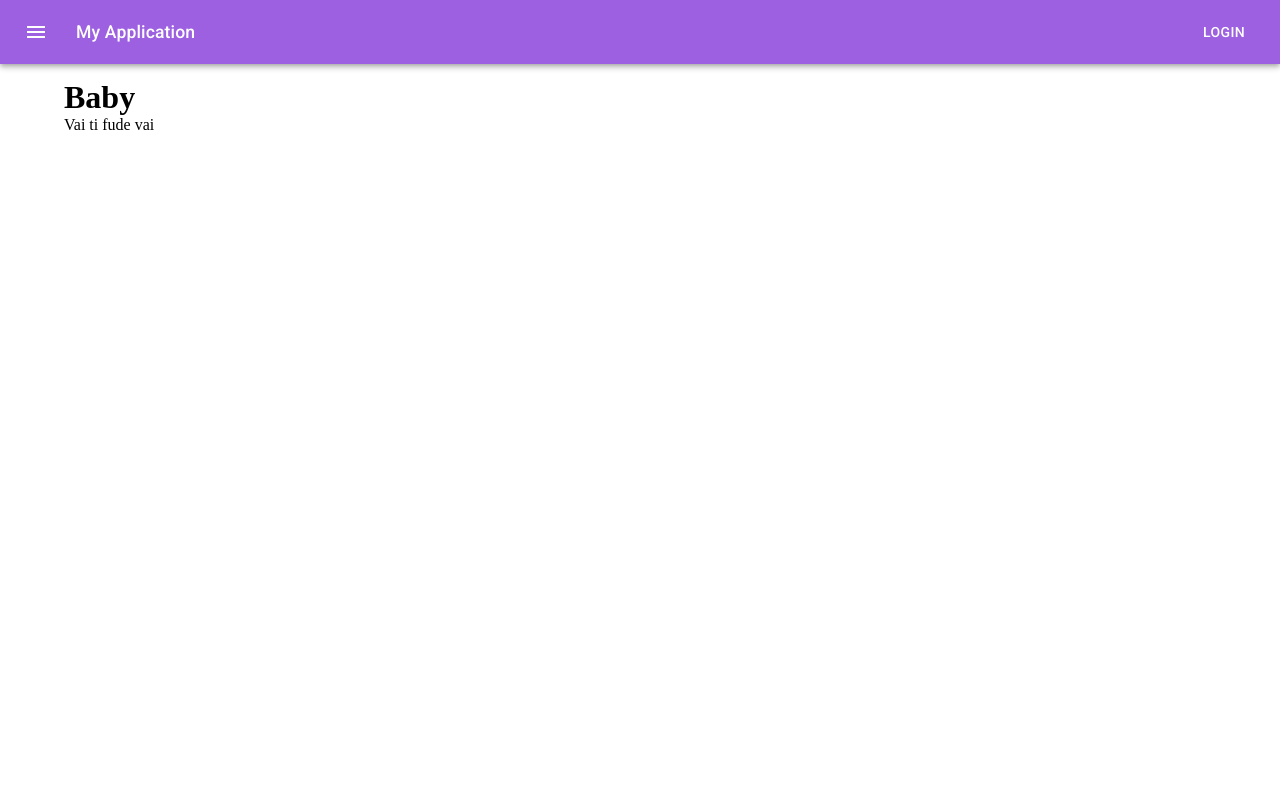
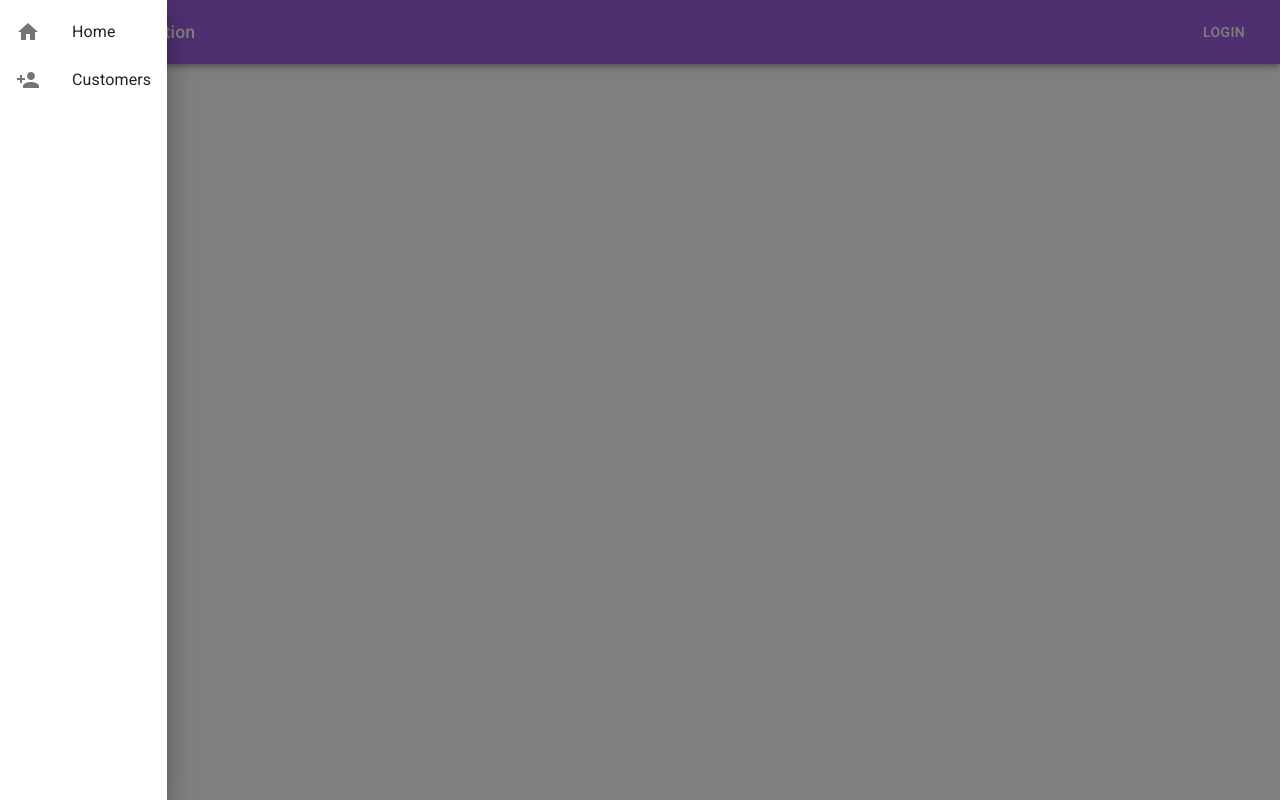
Before and after one commit to caiocsm-sudo/material-react, a React (Create React App) app: page / in a window 1280 px wide. Both pictures are taken after a click on the button "menu". Built offline with nearby package versions, Linux system fonts and the light colour scheme.

Commit message:
menu opening

```diff
--- a/src/App.js
+++ b/src/App.js
@@ -11,8 +11,8 @@ import TemplateDefault from "./Template/Default";
 
 const App = () => {
   return (
-    <TemplateDefault>
-      <Router>
+    <Router>
+      <TemplateDefault>
         <Switch>
           <Route path="/customers">
             <Customers />
@@ -21,8 +21,8 @@ const App = () => {
             <Home />
           </Route>
         </Switch>
-      </Router>
-    </TemplateDefault>
+      </TemplateDefault>
+    </Router>
   );
 };
 
--- a/src/partials/Header.js
+++ b/src/partials/Header.js
@@ -1,18 +1,38 @@
-import React from "react";
+import React, { useState } from "react";
+
 import {
   AppBar,
-  Box,
   Toolbar,
   Typography,
   Button,
   IconButton,
+  Drawer,
+  List,
+  ListItem,
+  ListItemIcon,
+  ListItemText,
 } from "@mui/material";
-import MenuIcon from "@mui/icons-material/Menu";
-// import { Link } from "react-router-dom";
+
+import { Menu, PersonAdd, Home } from "@mui/icons-material";
+
+import { useHistory } from "react-router-dom/cjs/react-router-dom.min";
 
 const Header = () => {
+  const [isOpen, setIsOpen] = useState(false);
+  // const history = useHistory();
+  let history = useHistory();
+
+  const setOpenHandler = function () {
+    setIsOpen(!isOpen);
+  };
+
+  const handleMenuClick = function (route) {
+    history.push(route);
+    setOpenHandler();
+  };
+
   return (
-    <Box sx={{ flexGrow: 1 }}>
+    <>
       <AppBar position="static" color="primary">
         <Toolbar>
           <IconButton
@@ -21,8 +41,9 @@ const Header = () => {
             color="inherit"
             aria-label="menu"
             sx={{ mr: 2 }}
+            onClick={() => setOpenHandler()}
           >
-            <MenuIcon />
+            <Menu />
           </IconButton>
           <Typography
             variant="h6"
@@ -34,7 +55,23 @@ const Header = () => {
           <Button color="inherit">Login</Button>
         </Toolbar>
       </AppBar>
-    </Box>
+      <Drawer open={isOpen} onClose={() => setOpenHandler()}>
+        <List>
+          <ListItem button onClick={() => handleMenuClick("/")}>
+            <ListItemIcon>
+              <Home />
+            </ListItemIcon>
+            <ListItemText>Home</ListItemText>
+          </ListItem>
+          <ListItem button onClick={() => handleMenuClick("/customers")}>
+            <ListItemIcon>
+              <PersonAdd />
+            </ListItemIcon>
+            <ListItemText>Customers</ListItemText>
+          </ListItem>
+        </List>
+      </Drawer>
+    </>
   );
 };
 
```
Also changed, not shown: src/components/ModalWindow.js (added, +11 -0 lines), src/Template/Default.js (line endings or trailing spaces), 1 other file (tests, documents, lock files or other folders).
